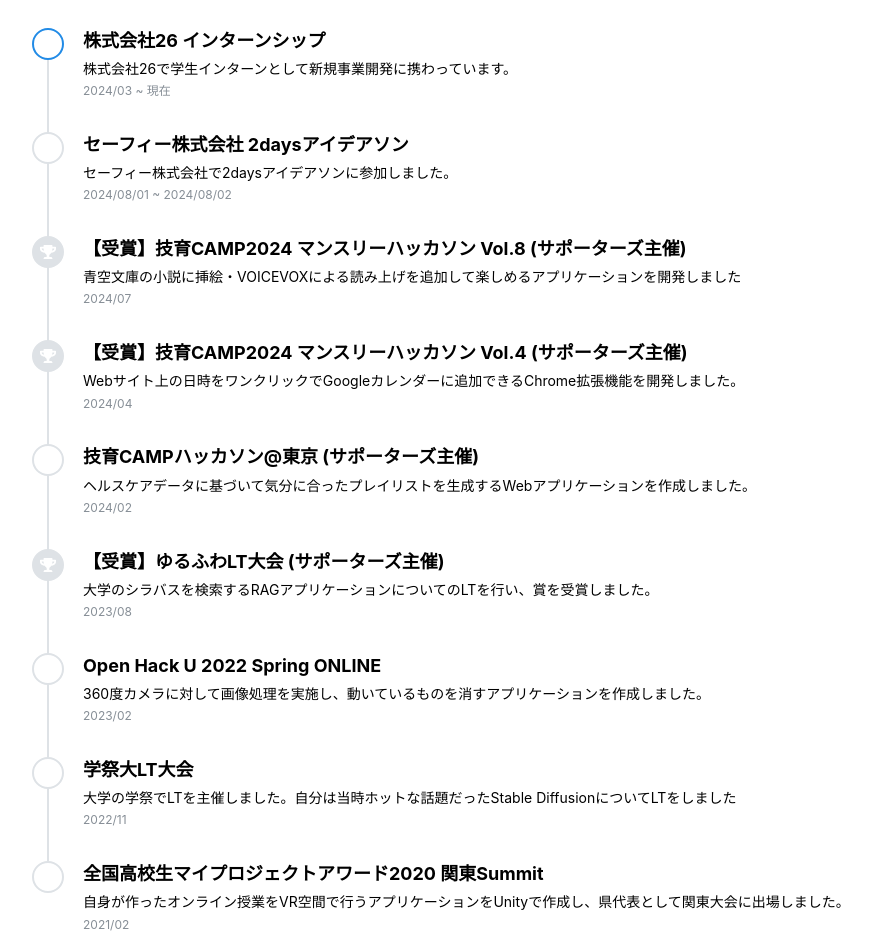
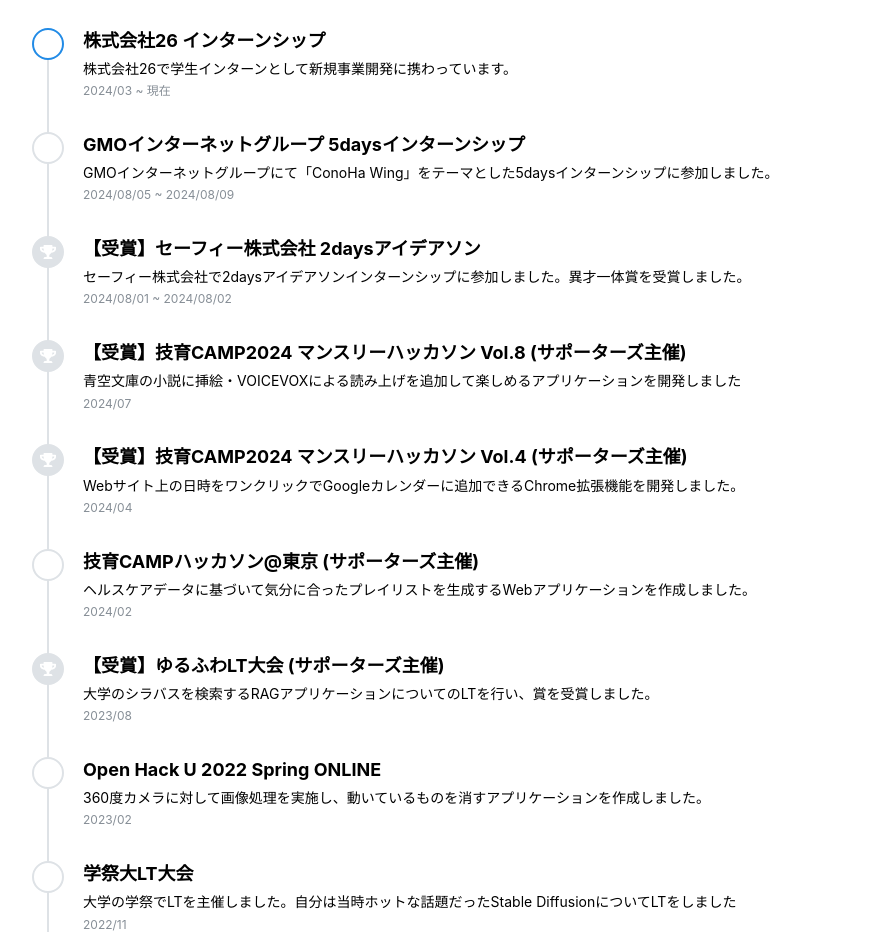
Before and after one commit to g-Ratie/portfolio, a Next.js app: page /about in a window 1280 px wide. Shown: the part 800-1732 px from the top of the page, without its empty margins (8-880 px from the left). Built offline with nearby package versions, Linux system fonts and the light colour scheme.

Commit message:
アクティビティの追加

```diff
--- a/src/data/myactivity.ts
+++ b/src/data/myactivity.ts
@@ -6,9 +6,17 @@
       date: '2024/03 ~ 現在',
     },
     {
-      title: 'セーフィー株式会社 2daysアイデアソン',
-      content: 'セーフィー株式会社で2daysアイデアソンに参加しました。',
+      title: 'GMOインターネットグループ 5daysインターンシップ',
+      content:
+        'GMOインターネットグループにて「ConoHa Wing」をテーマとした5daysインターンシップに参加しました。',
+      date: '2024/08/05 ~ 2024/08/09',
+    },
+    {
+      title: '【受賞】セーフィー株式会社 2daysアイデアソン',
+      content:
+        'セーフィー株式会社で2daysアイデアソンインターンシップに参加しました。異才一体賞を受賞しました。',
       date: '2024/08/01 ~ 2024/08/02',
+      isprize: true,
     },
     {
       title: '【受賞】技育CAMP2024 マンスリーハッカソン Vol.8 (サポーターズ主催)',
```
